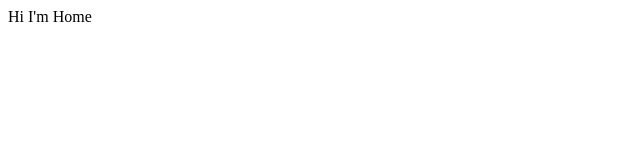
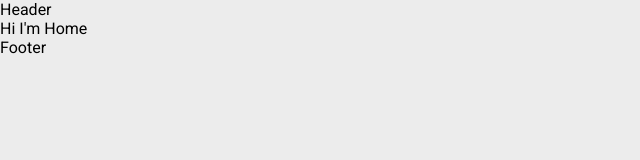
Before and after one commit to NeeleshRoy/nba-app, a React app: page / in a window 1280 px wide. Shown: the whole page, without its empty margins (0-640 px from the left). Built offline with nearby package versions, Linux system fonts and the light colour scheme.

Commit message:
initial layout css

```diff
--- a/public/index.html
+++ b/public/index.html
@@ -7,6 +7,7 @@
     <link rel="stylesheet" href="https://cdnjs.cloudflare.com/ajax/libs/font-awesome/4.7.0/css/font-awesome.min.css" integrity="sha256-eZrrJcwDc/3uDhsdt61sL2oOBY362qM3lon1gyExkL0=" crossorigin="anonymous" />
     <link rel="stylesheet" type="text/css" charset="UTF-8" href="https://cdnjs.cloudflare.com/ajax/libs/slick-carousel/1.6.0/slick.min.css" />
     <link rel="stylesheet" type="text/css" href="https://cdnjs.cloudflare.com/ajax/libs/slick-carousel/1.6.0/slick-theme.min.css" />
+    <link href="https://fonts.googleapis.com/css?family=Roboto:300,400,500,700,900" rel="stylesheet">
     <title>React App</title>
   </head>
   <body>
--- /dev/null
+++ b/src/components/hoc/layout/index.js
@@ -0,0 +1,18 @@
+import React, { Component } from 'react';
+import './layout.css';
+
+class Layout extends Component {
+	state = {};
+
+	render() {
+		return (
+			<div>
+				Header
+				{this.props.children}
+				Footer
+			</div>
+		);
+	}
+}
+
+export default Layout;
--- /dev/null
+++ b/src/components/hoc/layout/layout.css
@@ -0,0 +1,10 @@
+body {
+	margin: 0;
+	padding: 0;
+	background: #ececec;
+	font-family: 'Roboto', sans-serif;
+}
+
+a {
+	text-decoration: none;
+}
--- a/src/routes/index.js
+++ b/src/routes/index.js
@@ -2,13 +2,16 @@ import React, { Component } from 'react';
 import { Route, Switch } from 'react-router-dom';
 
 import Home from '../components/Home';
+import Layout from '../components/hoc/layout';
 
 class Routes extends Component {
 	render() {
 		return (
-			<Switch>
-				<Route path="/" exact component={Home} />
-			</Switch>
+			<Layout>
+				<Switch>
+					<Route path="/" exact component={Home} />
+				</Switch>
+			</Layout>
 		);
 	}
 }
```
